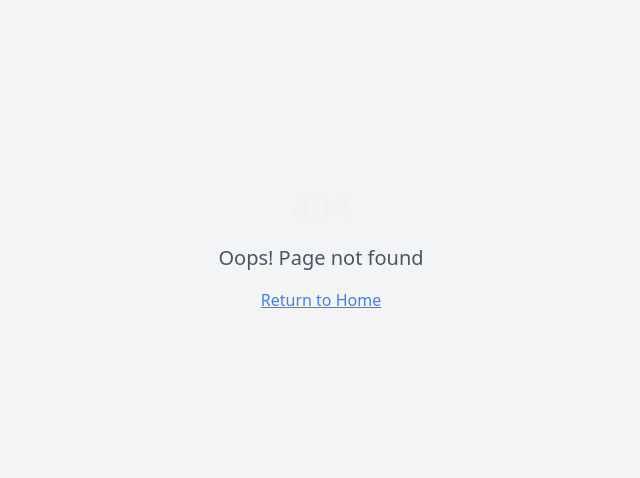
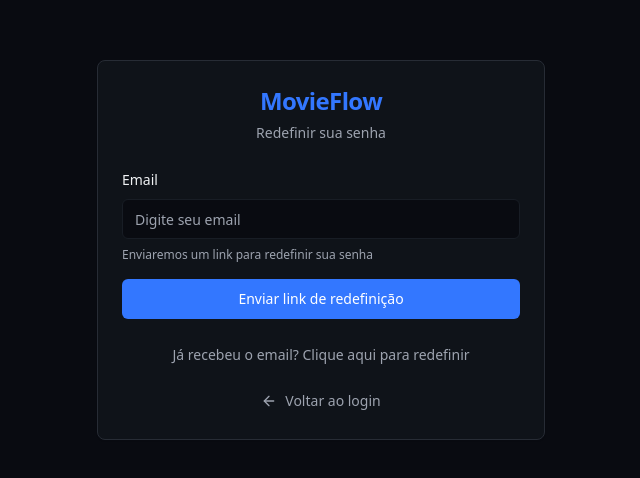
Before and after one commit to leolobo10/github-access-granted-check, a React (Vite) app: page /forgot-password in a window 1280 px wide. Before the commit this address had no page. Shown: the part 150-628 px from the top of the page, without its empty margins (319-959 px from the left). Built offline with nearby package versions, Linux system fonts and the light colour scheme.

Commit message:
Add password reset option to login
Implement "forgot password" functionality in the login page, including a page for email input and password reset.

```diff
--- a/src/App.tsx
+++ b/src/App.tsx
@@ -7,6 +7,7 @@ import { AuthProvider } from "@/hooks/useAuth";
 import { ProtectedRoute } from "@/components/ProtectedRoute";
 import Index from "./pages/Index";
 import Auth from "./pages/Auth";
+import ForgotPassword from "./pages/ForgotPassword";
 import MyList from "./pages/MyList";
 import Profile from "./pages/Profile";
 import NotFound from "./pages/NotFound";
@@ -25,6 +26,7 @@ const App = () => (
             <Routes>
               <Route path="/" element={<Index />} />
               <Route path="/auth" element={<Auth />} />
+              <Route path="/forgot-password" element={<ForgotPassword />} />
               <Route
                 path="/my-list"
                 element={
--- a/src/pages/Auth.tsx
+++ b/src/pages/Auth.tsx
@@ -209,14 +209,24 @@ export default function Auth() {
             </Button>
           </form>
 
-          <div className="mt-4 text-center">
+          <div className="mt-4 text-center space-y-2">
             <button
               type="button"
               onClick={() => setIsLogin(!isLogin)}
-              className="text-sm text-muted-foreground hover:text-primary transition-colors"
+              className="text-sm text-muted-foreground hover:text-primary transition-colors block w-full"
             >
               {isLogin ? 'Não tem conta? Crie uma aqui' : 'Já tem conta? Faça login'}
             </button>
+
+            {isLogin && (
+              <button
+                type="button"
+                onClick={() => window.location.href = '/forgot-password'}
+                className="text-sm text-muted-foreground hover:text-primary transition-colors"
+              >
+                Esqueceu da senha?
+              </button>
+            )}
           </div>
         </CardContent>
       </Card>
--- /dev/null
+++ b/src/pages/ForgotPassword.tsx
@@ -0,0 +1,241 @@
+import { useState } from 'react';
+import { useNavigate, Link } from 'react-router-dom';
+import { supabase } from '@/integrations/supabase/client';
+import { Button } from '@/components/ui/button';
+import { Input } from '@/components/ui/input';
+import { Label } from '@/components/ui/label';
+import { Card, CardContent, CardDescription, CardHeader, CardTitle } from '@/components/ui/card';
+import { toast } from '@/hooks/use-toast';
+import { Eye, EyeOff, ArrowLeft } from 'lucide-react';
+
+export default function ForgotPassword() {
+  const [step, setStep] = useState<'email' | 'reset'>('email');
+  const [loading, setLoading] = useState(false);
+  const [showPassword, setShowPassword] = useState(false);
+  const [showConfirmPassword, setShowConfirmPassword] = useState(false);
+  const navigate = useNavigate();
+
+  const [formData, setFormData] = useState({
+    email: '',
+    newPassword: '',
+    confirmPassword: ''
+  });
+
+  const handleSendResetEmail = async (e: React.FormEvent) => {
+    e.preventDefault();
+    setLoading(true);
+
+    try {
+      const { error } = await supabase.auth.resetPasswordForEmail(formData.email, {
+        redirectTo: `${window.location.origin}/forgot-password`,
+      });
+
+      if (error) {
+        toast({
+          title: "Erro",
+          description: error.message,
+          variant: "destructive",
+        });
+      } else {
+        toast({
+          title: "Email enviado",
+          description: "Verifique sua caixa de entrada para redefinir sua senha.",
+        });
+        setStep('reset');
+      }
+    } catch (error) {
+      toast({
+        title: "Erro",
+        description: "Erro inesperado ao enviar email",
+        variant: "destructive",
+      });
+    } finally {
+      setLoading(false);
+    }
+  };
+
+  const handleResetPassword = async (e: React.FormEvent) => {
+    e.preventDefault();
+
+    if (formData.newPassword !== formData.confirmPassword) {
+      toast({
+        title: "Erro",
+        description: "As senhas não coincidem",
+        variant: "destructive",
+      });
+      return;
+    }
+
+    if (formData.newPassword.length < 6) {
+      toast({
+        title: "Erro",
+        description: "A nova senha deve ter pelo menos 6 caracteres",
+        variant: "destructive",
+      });
+      return;
+    }
+
+    setLoading(true);
+    try {
+      const { error } = await supabase.auth.updateUser({
+        password: formData.newPassword
+      });
+
+      if (error) {
+        toast({
+          title: "Erro",
+          description: error.message,
+          variant: "destructive",
+        });
+      } else {
+        toast({
+          title: "Sucesso",
+          description: "Senha alterada com sucesso!",
+        });
+        navigate('/auth');
+      }
+    } catch (error: any) {
+      toast({
+        title: "Erro",
+        description: error.message || "Erro ao alterar senha",
+        variant: "destructive",
+      });
+    } finally {
+      setLoading(false);
+    }
+  };
+
+  return (
+    <div className="min-h-screen flex items-center justify-center bg-background p-4">
+      <Card className="w-full max-w-md">
+        <CardHeader className="text-center">
+          <CardTitle className="text-2xl font-bold text-primary">
+            MovieFlow
+          </CardTitle>
+          <CardDescription>
+            {step === 'email' ? 'Redefinir sua senha' : 'Criar nova senha'}
+          </CardDescription>
+        </CardHeader>
+        <CardContent>
+          {step === 'email' ? (
+            <form onSubmit={handleSendResetEmail} className="space-y-4">
+              <div className="space-y-2">
+                <Label htmlFor="email">Email</Label>
+                <Input
+                  id="email"
+                  type="email"
+                  value={formData.email}
+                  onChange={(e) => setFormData(prev => ({ ...prev, email: e.target.value }))}
+                  placeholder="Digite seu email"
+                  required
+                />
+                <p className="text-xs text-muted-foreground">
+                  Enviaremos um link para redefinir sua senha
+                </p>
+              </div>
+
+              <Button type="submit" className="w-full" disabled={loading}>
+                {loading ? 'Enviando...' : 'Enviar link de redefinição'}
+              </Button>
+
+              <div className="text-center">
+                <Button
+                  type="button"
+                  variant="ghost"
+                  onClick={() => setStep('reset')}
+                  className="text-sm text-muted-foreground hover:text-primary"
+                >
+                  Já recebeu o email? Clique aqui para redefinir
+                </Button>
+              </div>
+            </form>
+          ) : (
+            <form onSubmit={handleResetPassword} className="space-y-4">
+              <div className="space-y-2">
+                <Label htmlFor="email-display">Email</Label>
+                <Input
+                  id="email-display"
+                  type="email"
+                  value={formData.email}
+                  onChange={(e) => setFormData(prev => ({ ...prev, email: e.target.value }))}
+                  placeholder="Digite seu email"
+                  required
+                />
+              </div>
+
+              <div className="space-y-2">
+                <Label htmlFor="newPassword">Nova Senha</Label>
+                <div className="relative">
+                  <Input
+                    id="newPassword"
+                    type={showPassword ? "text" : "password"}
+                    value={formData.newPassword}
+                    onChange={(e) => setFormData(prev => ({ ...prev, newPassword: e.target.value }))}
+                    placeholder="Digite a nova senha"
+                    required
+                    className="pr-10"
+                  />
+                  <Button
+                    type="button"
+                    variant="ghost"
+                    size="icon"
+                    className="absolute right-0 top-0 h-full px-3 py-2 hover:bg-transparent"
+                    onClick={() => setShowPassword(!showPassword)}
+                  >
+                    {showPassword ? (
+                      <EyeOff className="h-4 w-4 text-muted-foreground" />
+                    ) : (
+                      <Eye className="h-4 w-4 text-muted-foreground" />
+                    )}
+                  </Button>
+                </div>
+              </div>
+
+              <div className="space-y-2">
+                <Label htmlFor="confirmPassword">Confirmar Nova Senha</Label>
+                <div className="relative">
+                  <Input
+                    id="confirmPassword"
+                    type={showConfirmPassword ? "text" : "password"}
+                    value={formData.confirmPassword}
+                    onChange={(e) => setFormData(prev => ({ ...prev, confirmPassword: e.target.value }))}
+                    placeholder="Confirme a nova senha"
+                    required
+                    className="pr-10"
+                  />
+                  <Button
+                    type="button"
+                    variant="ghost"
+                    size="icon"
+                    className="absolute right-0 top-0 h-full px-3 py-2 hover:bg-transparent"
+                    onClick={() => setShowConfirmPassword(!showConfirmPassword)}
+                  >
+                    {showConfirmPassword ? (
+                      <EyeOff className="h-4 w-4 text-muted-foreground" />
+                    ) : (
+                      <Eye className="h-4 w-4 text-muted-foreground" />
+                    )}
+                  </Button>
+                </div>
+              </div>
+
+              <Button type="submit" className="w-full" disabled={loading}>
+                {loading ? 'Atualizando...' : 'Atualizar Senha'}
+              </Button>
+            </form>
+          )}
+
+          <div className="mt-4 text-center">
+            <Link
+              to="/auth"
+              className="inline-flex items-center gap-2 text-sm text-muted-foreground hover:text-primary transition-colors"
+            >
+              <ArrowLeft className="h-4 w-4" />
+              Voltar ao login
+            </Link>
+          </div>
+        </CardContent>
+      </Card>
+    </div>
+  );
+}
```
